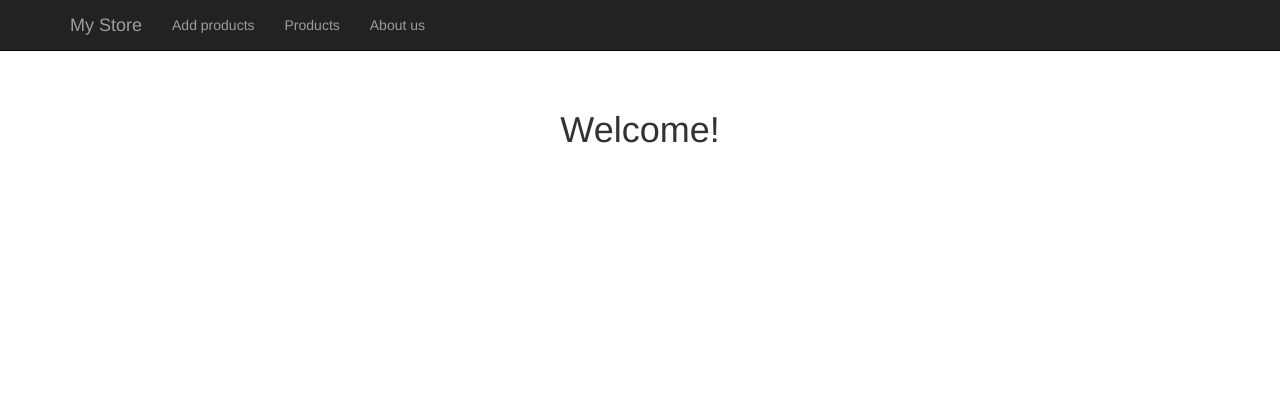
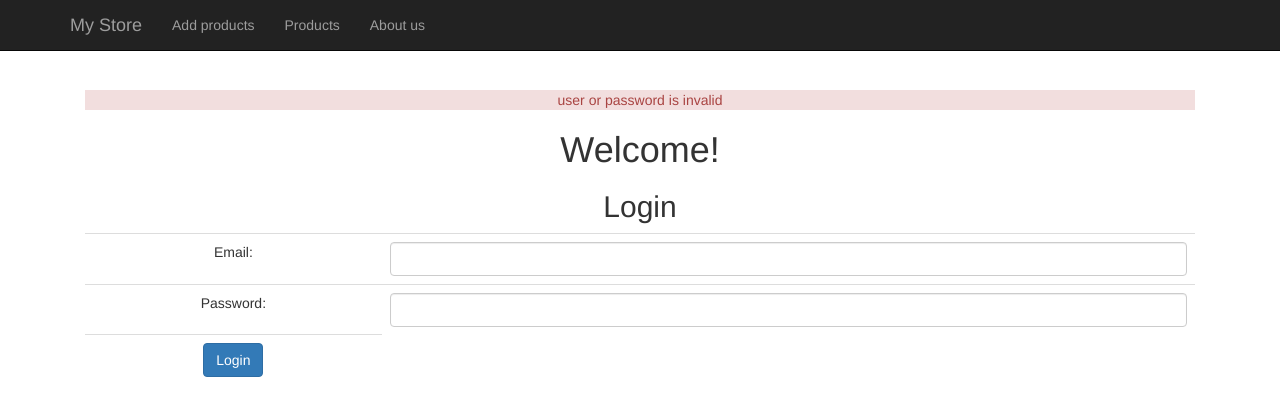
Before and after one commit to C4storTroy/store-php, a PHP site: page /index.php?login=0 in a window 1280 px wide. Shown: the top 416 px of the page. Run offline with PHP 8.4, Linux system fonts and the light colour scheme.

Commit message:
Creating a login form set a cookie

```diff
--- a/www/store/connection.php
+++ b/www/store/connection.php
@@ -1,3 +1,4 @@
 <?php
 $conn = mysqli_connect('database', 'root', 'store', 'store');
 //just php code whithout html we don't need to close php
+//118.93.240.158/32
--- a/www/store/index.php
+++ b/www/store/index.php
@@ -1,3 +1,32 @@
 <?php include('header.php');?>
+<?php if(isset($_GET['login']) && $_GET['login']==true) { ?>
+<p class="alert-success">Login success</p>
+<?php } ?>
+<?php if(isset($_GET['login']) && $_GET['login']==false) { ?>
+<p class="alert-danger">user or password is invalid</p>
+<?php } ?>
+
 <h1>Welcome!</h1>
+
+<?php if(isset($_COOKIE["user_logged"])) {?>
+  <p class="text-success">you are logged as <?=$_COOKIE["user_logged"]?> </p>
+<?php } else { ?>
+
+<h2>Login</h2>
+<form action="login.php" method="post">
+<table class="table">
+  <tr>
+    <td>Email:</td>
+    <td><input class="form-control" type="email" name="email"></td>
+  </tr>
+  <tr>
+    <td>Password:</td>
+    <td><input class="form-control" type="password" name="password"></td>
+  </tr>
+  <tr>
+    <td><button class="btn btn-primary">Login</button></td>
+  </tr>
+</table>
+</form>
+<?php } ?>
 <?php include('footer.php');?>
```
Also changed, not shown: www/store/login.php (added, +12 -0 lines), www/store/user-db.php (added, +8 -0 lines).
